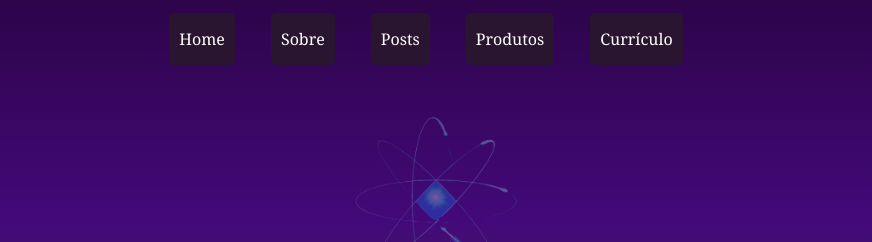
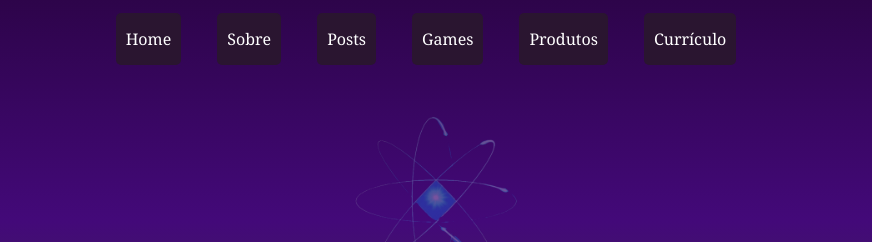
Before and after one commit to berserpa/ber-rp, a plain HTML site: page index.html in a window 1280 px wide. Shown: the part 179-421 px from the top of the page, 204-1076 px from the left. Drawn offline with Linux system fonts and the light colour scheme; a web font is replaced by a local one.

Commit message:
Update index.html

```diff
--- a/index.html
+++ b/index.html
@@ -80,6 +80,7 @@
                 <li><a href="index.html" class="botao">Home</a></li>
                 <li><a href="sobre.html"class="botao">Sobre</a></li>
                 <li><a href="blog-posts.html" class="botao"> Posts</a></li>
+                <li><a href="jogodavelha-html" class="botao"> Games</a></li>
                 <li><a href="buscador.html" class="botao">Produtos</a></li>
                 <li><a href="curriculo.html" class="botao">Currículo</a></li>
             </ul>
```
